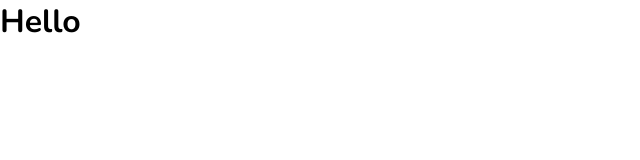
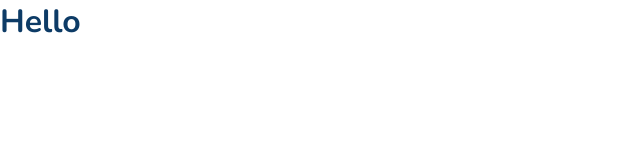
Before and after one commit to felipesanderp/findAfriend, a React (Vite) app: page / in a window 1280 px wide. Shown: the top 160 px of the page, without its empty margins (0-640 px from the left). Built offline with nearby package versions, Linux system fonts and the light colour scheme.

Commit message:
define body colors and styled components types

```diff
--- a/src/styles/global.ts
+++ b/src/styles/global.ts
@@ -9,12 +9,12 @@ export const GlobalStyle = createGlobalStyle`
 
   :focus {
     outline: 0;
-    box-shadow: 0 0 0 2px ${(props) => props.theme['green-500']};
+    box-shadow: 0 0 0 2px ${(props) => props.theme['blue-500']};
   }
 
   body {
-    background: ${(props) => props.theme['gray-900']};
-    color: ${(props) => props.theme['gray-300']};
+    background: ${(props) => props.theme.white};
+    color: ${(props) => props.theme['blue-500']};
   }
 
   body, input, textarea, button {
```
Also changed, not shown: src/@types/styed.d.ts (added, +8 -0 lines).
